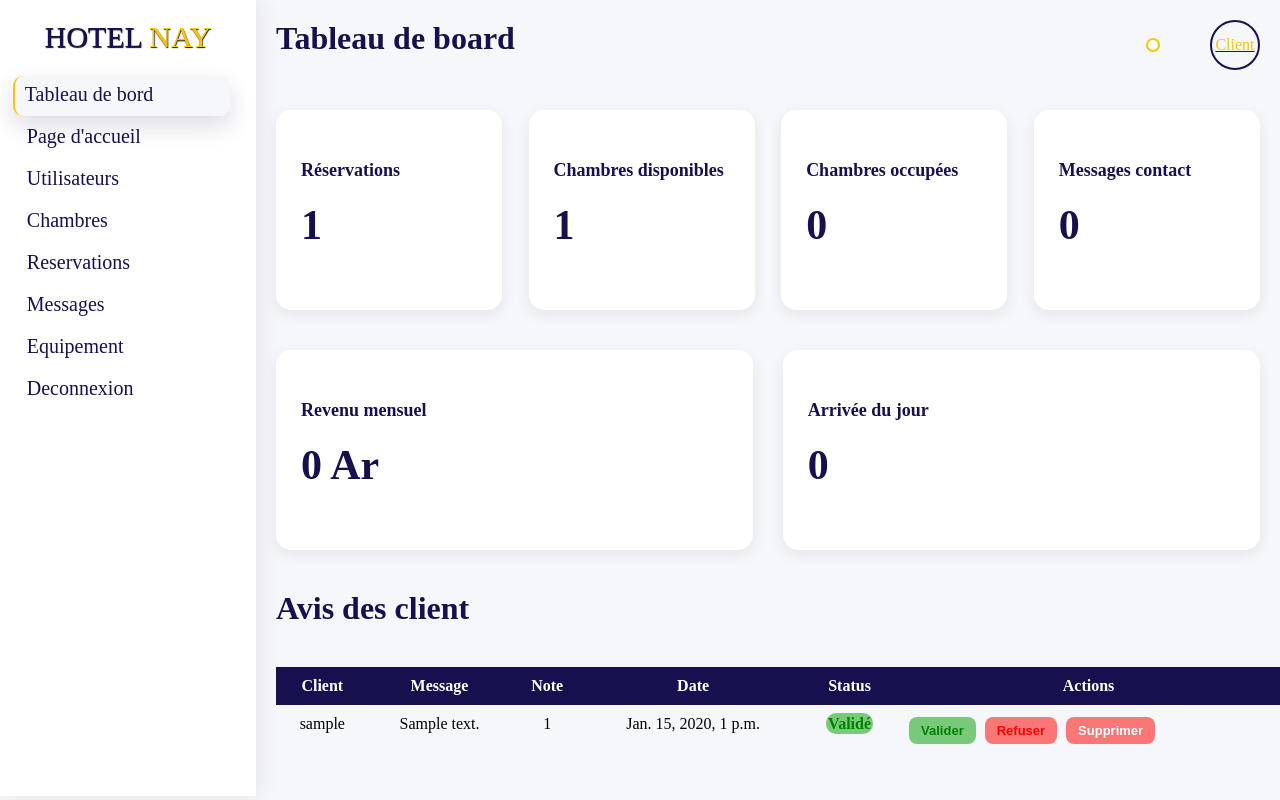
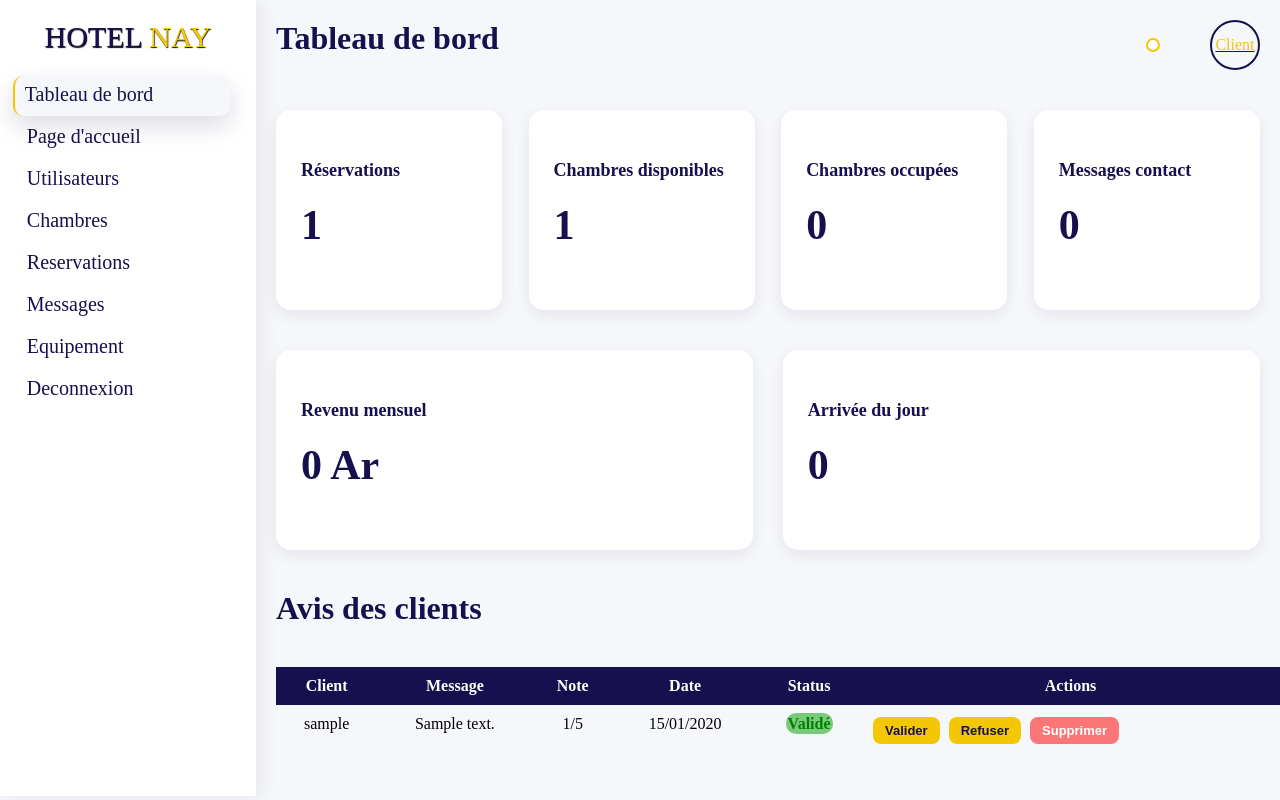
Before and after one commit to AudricDev/Gestion_hoteliere, a Django app: page /GH/dashboard/ in a window 1280 px wide. Run offline with Django 5.2, Linux system fonts and the light colour scheme; tables that the repository leaves empty hold one stand-in row (values such as "Sample post"); some web fonts are replaced.

Commit message:
simple update

```diff
--- a/src/hotel/urls.py
+++ b/src/hotel/urls.py
@@ -27,6 +27,7 @@ urlpatterns = [
     path('detailChambre/<int:id>/',views.voirDetail,name='voirDetail'),
     path('ajoutChambre/',views.ajoutChambre,name='ajoutChambre'),
     path('recherche/',views.chercherChambre,name='recherche'),
+    path('chercherEquipement/',views.chercherEquipement,name='chercherEquipement'),
     path('supprimerChambre/<int:id>/',views.supprimerChambre,name='supprimer'),
     path('dashboard/',views.dashboard,name='dashboard'),
     path('gestionChambre/',views.gestionChambre,name='gestionChambre'),
--- a/src/hotel/views.py
+++ b/src/hotel/views.py
@@ -70,7 +70,13 @@ def update_profil(request):
         messages.success(request, "Profil mis à jour avec succès")
         return redirect(request.META.get('HTTP_REFERER'))
 
-    if(user.user_profil.role == "Admin"):
+    # if not (user.user_profil.role == "Admin"):
+    #     return redirect('index')
+    # elif user.user_profil.role == "Responsable":
+    #     return redirect('responsable')
+    # else:
+    #     return redirect('dashboard')
+    if (user.user_profil.role == "Admin"):
         return redirect('dashboard')
     elif user.user_profil.role == "Responsable":
         return redirect('responsable')
@@ -81,7 +87,7 @@ def update_profil(request):
 def nosChambre(request):
     maintenant = timezone.now()
     # Remettre toutes les chambres disponibles
-    Chambre.objects.update(status="Disponible")
+    chambres = Chambre.objects.update(status="Disponible")
 
     # Réservations actuellement en cours
     reservations_actives = Reservation.objects.filter(
@@ -97,6 +103,14 @@ def nosChambre(request):
     return render(request, 'nosChambre.html', {
         'chambres': chambres,
     })
+    # count = 0
+    # for count in range(len(reservations_actives)):
+    #     reservation = reservations_actives[count]
+    #     reservation.chambre.status = "Non disponible"
+    #     reservation.chambre.save()
+    # return render(request, 'nosChambre.html', {
+    #     'chambres': chambres,
+    # })
 
 # affichage des avis client
 def avisClient(request):
@@ -380,6 +394,26 @@ def chercherUtilisateur(request):
         'contact_count':contact_count
     }
     return render(request,'gestionUtilisateur.html',context)
+
+#chercher equipement
+def chercherEquipement(request):
+    data_input = request.GET.get("search")
+    chambre_dispo = Chambre.objects.filter(status='Disponible').count()
+    chambre_occupe = Chambre.objects.filter(status='Non disponible').count()
+    reservation = Reservation.objects.all()
+    contact_count = ContactMessage.objects.filter(lu=False).count()
+    resultat = Equipement.objects.filter(
+        Q(title__icontains = data_input) |
+        Q(description__icontains = data_input)
+        )
+    context = {
+        'equipements' : resultat,
+        'chambre_dispo':chambre_dispo,
+        'chambre_occupe':chambre_occupe,
+        'reservations':reservation,
+        'contact_count':contact_count
+    }
+    return render(request,'gestionEquipement.html',context)
 
 #tabeau de board
 def dashboard(request):
--- a/src/templates/dashboard.html
+++ b/src/templates/dashboard.html
@@ -2,13 +2,15 @@
 {% block content %}
     <div class="content">
         <div class="title_page">
-            <h1>Tableau de board</h1>
+            <h1>Tableau de bord</h1>
             {% include "components/profil.html" %}
         </div>
+
         {% include "components/card.html" %}
+
         <div class="list_card">
             <div class="cardb">
-            <div class="card_icon"><i class="fas fa-chart-line card_icon"></i></div>
+                <div class="card_icon"><i class="fas fa-chart-line"></i></div>
                 <div class="title">Revenu mensuel</div>
                 <div class="nombre">
                     {{ revenu_mensuel|default:"0" }} Ar
@@ -23,13 +25,16 @@
                 </div>
             </div>
         </div>
+
         <div class="title_page">
-        <h1>Avis des client</h1>
+            <h1>Avis des clients</h1>
         </div>
+
         {% if avis %}
         <div class="data">
             <div class="chambre_data">
                 <table>
+                    <thead>
                         <tr class="entete_table">
                             <th>Client</th>
                             <th>Message</th>
@@ -38,53 +43,51 @@
                             <th>Status</th>
                             <th>Actions</th>
                         </tr>
-
-                {% for avis in avis %}
-                <tr class="datatable">
-                    <td>{{ avis.user.username }}</td>
-                    <td>{{ avis.message }}</td>
-                    <td>{{ avis.note }}</td>
-                    <td>{{ avis.created_at}}</td>
-                    <td>
-                        {% if avis.status == "Validé" %}
+                    </thead>
+                    <tbody>
+                        {% for item in avis %} <tr class="datatable">
+                            <td data-label="Client">{{ item.user.username }}</td>
+                            <td data-label="Message">{{ item.message }}</td>
+                            <td data-label="Note">{{ item.note }}/5</td>
+                            <td data-label="Date">{{ item.created_at|date:"d/m/Y" }}</td>
+                            <td data-label="Status">
+                                {% if item.status == "Validé" %}
                                     <span class="badge valider">Validé</span>
                                 {% else %}
                                     <span class="badge refuser">Refusé</span>
                                 {% endif %}
                             </td>
-
-                    <td class="champ_btn">
-                        <a href="{% url 'valideAvis' avis.id %}">
-                            <button class="valider">Valider</button>
+                            <td data-label="Actions" class="champ_btn">
+                                <a href="{% url 'valideAvis' item.id %}">
+                                    <button class="btn-valider">Valider</button>
                                 </a>
-                        <a href="{% url 'refuseAvis' avis.id %}" onclick="confirm('Voulez vous vraiment refuser cet avis ?')">
-                            <button class="refuser">Refuser</button>
+                                <a href="{% url 'refuseAvis' item.id %}" onclick="return confirm('Voulez-vous vraiment refuser cet avis ?')">
+                                    <button class="btn-refuser">Refuser</button>
                                 </a>
-                        <a href="{% url 'supprimerAvis' avis.id %}" onclick="confirm('Voulez vous vraiment supprimer cet avis ?')">
-                            <button class="refuser">Supprimer</button>
+                                <a href="{% url 'supprimerAvis' item.id %}" onclick="return confirm('Voulez-vous vraiment supprimer cet avis ?')">
+                                    <button class="btn-supprimer">Supprimer</button>
                                 </a>
                             </td>
                         </tr>
                         {% endfor %}
+                    </tbody>
                 </table>
+            </div>
+
+            {% comment %} <div class="pagination">
+                {% if avis.has_previous %}
+                    <a href="?page={{ avis.previous_page_number }}">⬅</a>
+                {% endif %}
+                <span>Page {{ avis.number }} / {{ avis.paginator.num_pages }}</span>
+                {% if avis.has_next %}
+                    <a href="?page={{ avis.next_page_number }}">➡</a>
+                {% endif %}
+            </div>
+            {% endcomment %}
         </div>
         {% else %}
         <div class="title_page">
             <p>Aucun avis pour le moment...</p>
         </div>
         {% endif %}
-            {% comment %} <!-- PAGINATION -->
-        <div class="pagination">
-            {% if messages_contact.has_previous %}
-                <a href="?page={{ messages_contact.previous_page_number }}">⬅</a>
-            {% endif %}
-
-            <span>Page {{ messages_contact.number }} / {{ messages_contact.paginator.num_pages }}</span>
-
-            {% if messages_contact.has_next %}
-                <a href="?page={{ messages_contact.next_page_number }}">➡</a>
-            {% endif %}
-        </div> {% endcomment %}
-
-    </div>
-{% endblock  %}
+    </div> {% endblock %}
--- a/src/templates/gestionEquipement.html
+++ b/src/templates/gestionEquipement.html
@@ -17,7 +17,7 @@
                         </a>
                     </div>
                     <div class="search">
-                        <form action="" method="get">
+                        <form action="{% url "chercherEquipement" %}" method="get">
                             <input class="bar_search" type="search" name="search" id="search" placeholder="Rechercher">
                             <input class="btn_search" type="submit" value="Rechercher">
                         </form>
```
Also changed, not shown: src/media/chambre/chambre6.jpg (added), src/media/equipement/ballon1.jpg (added), src/media/equipement/douche.jpg (added), src/media/equipement/miroir.jpg (added), src/media/payement/fille.jpg (added), src/media/payement/miroir.jpg (added), src/templates/components/nav.html (line endings or trailing spaces). Lines whose indentation alone changed are shown as unchanged.
